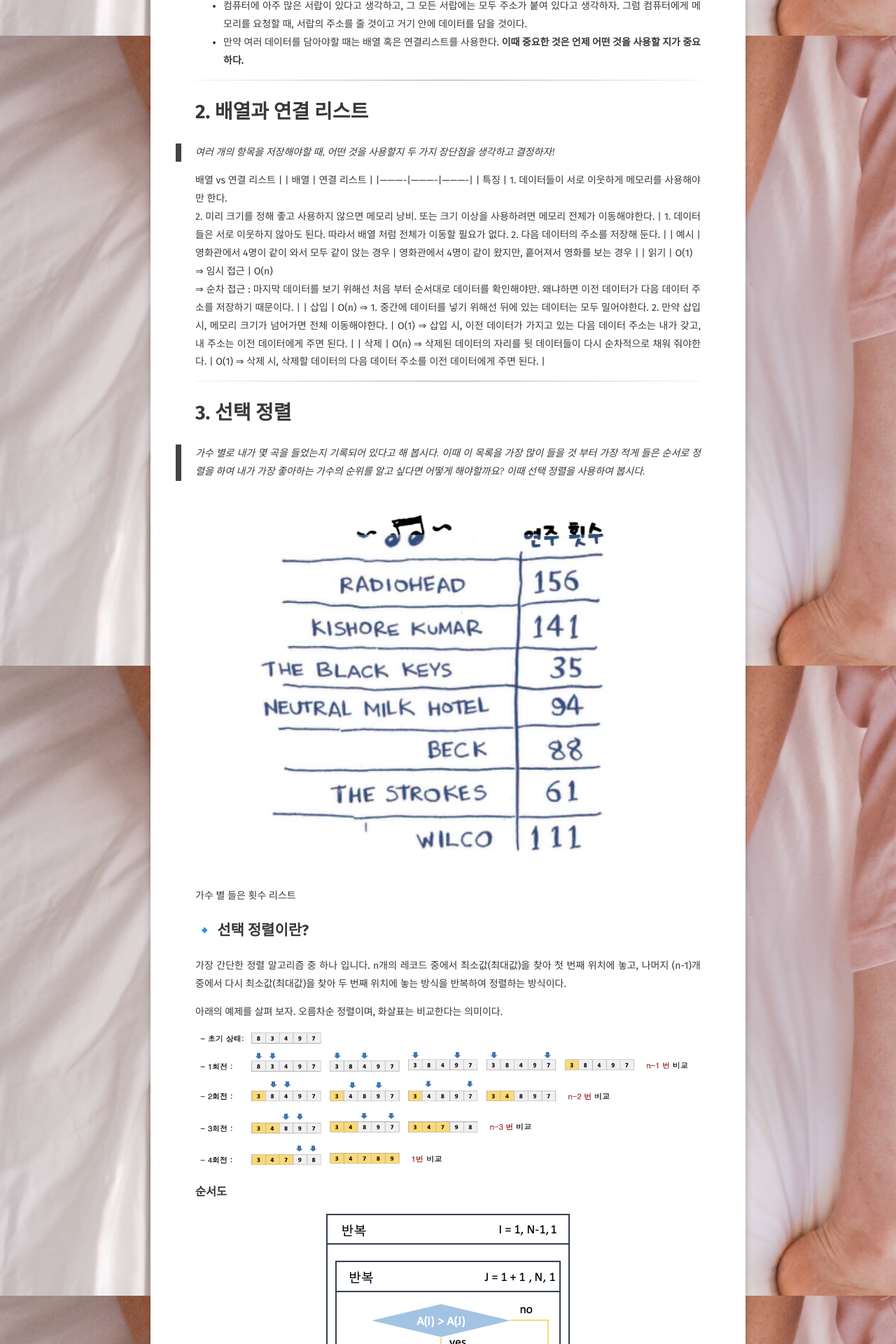
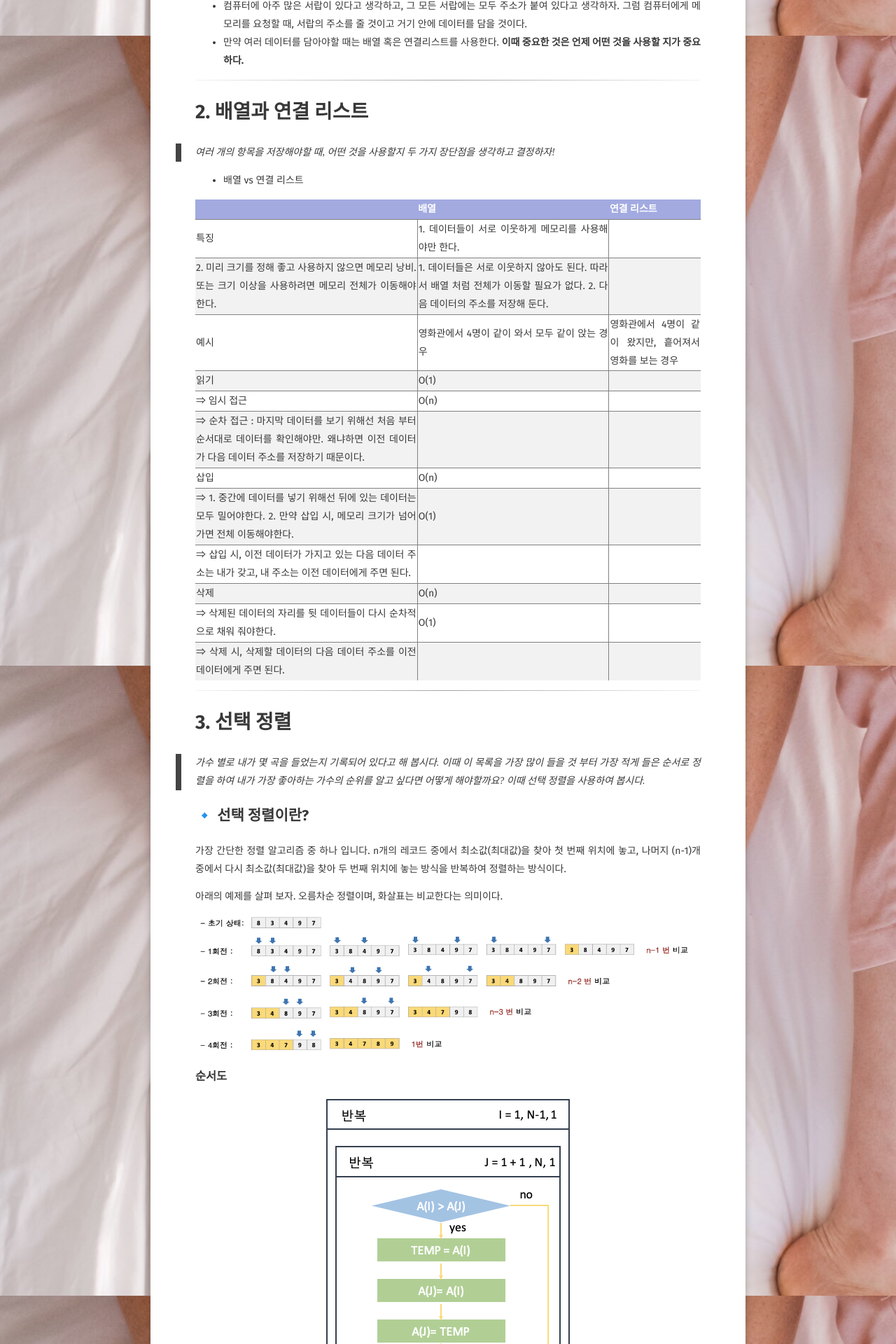
Before and after one commit to JUNGEEYOU/JUNGEEYOU.github.io, a Jekyll site: the page built from _posts/2020-03-22-algorithm_selection.md, in a window 1280 px wide. Shown: the part 849-2769 px from the top of the page at 70% size. Built offline with Jekyll 4.4.1, drawn with Linux system fonts in a browser that asks for light colours; some web fonts are replaced; formulas are drawn with MathJax 3; comment, search, counter and statistics services are not loaded.

Commit message:
선택 정렬 정리 - 수정

```diff
--- a/_posts/2020-03-22-algorithm_selection.md
+++ b/_posts/2020-03-22-algorithm_selection.md
@@ -29,7 +29,8 @@ feature: /assets/img/algorithm/2/back.png
 
 > 여러 개의 항목을 저장해야할 때, 어떤 것을 사용할지 두 가지 장단점을 생각하고 결정하자!
 
- 배열 vs 연결 리스트
+ - 배열 vs 연결 리스트
+
  |  |  배열 | 연결 리스트 |
  |----------|----------|----------|
  | 특징 | 1. 데이터들이 서로 이웃하게 메모리를 사용해야만 한다.
@@ -52,9 +53,6 @@ feature: /assets/img/algorithm/2/back.png
 
 > 가수 별로 내가 몇 곡을 들었는지 기록되어 있다고 해 봅시다. 이때 이 목록을 가장 많이 들을 것 부터 가장 적게 들은 순서로 정렬을 하여 내가 가장 좋아하는 가수의 순위를 알고 싶다면 어떻게 해야할까요? 이때 선택 정렬을 사용하여 봅시다.
 
-![2/Untitled.png](/assets/img/algorithm/2/Untitled.png)
-
-가수 별 들은 횟수 리스트
 
 ## 🔹 선택 정렬이란?
 
```
Also changed, not shown: other parts of _posts/2020-03-22-algorithm_selection.md (+2 -2 lines).
